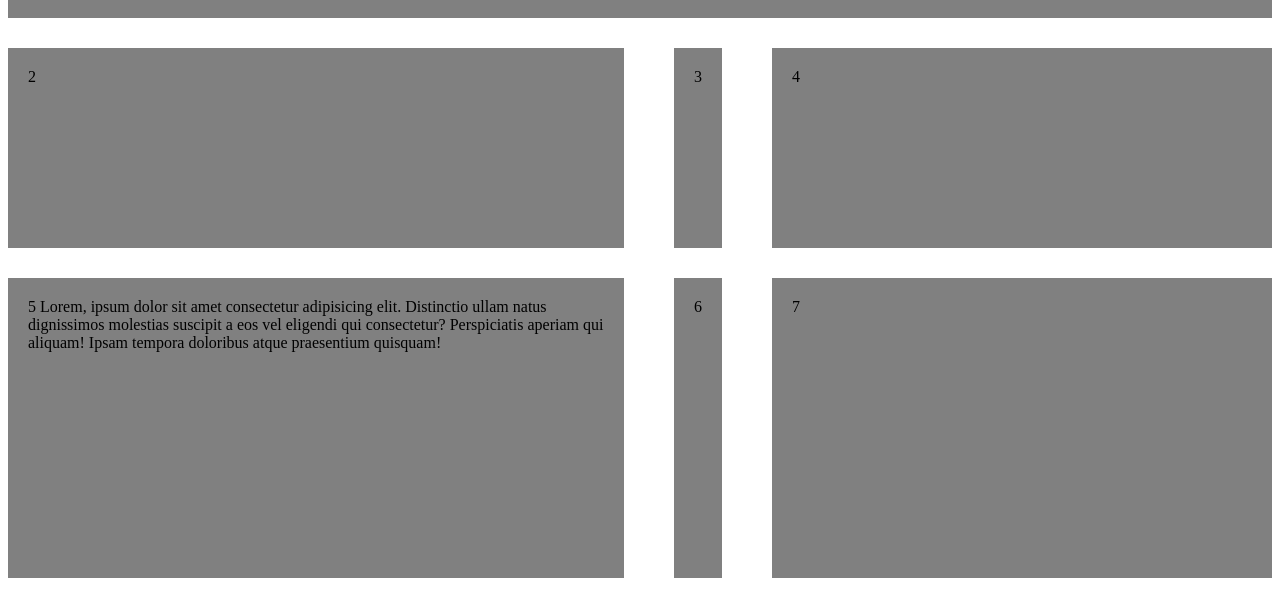
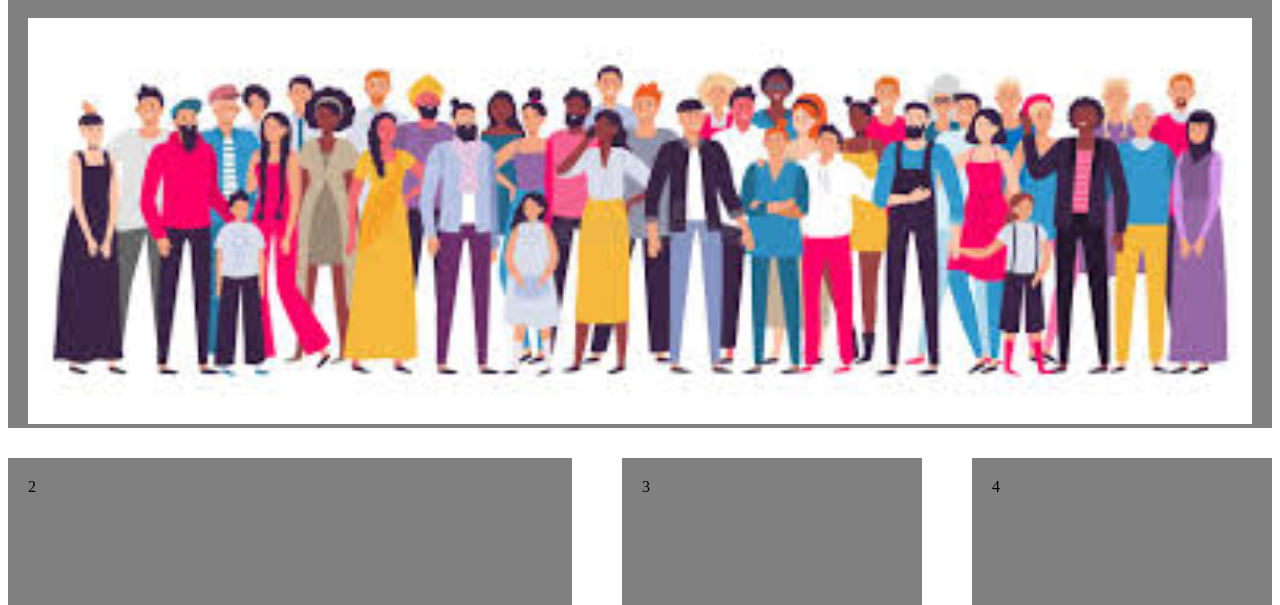
Before and after one commit to hustlekaba/class-3.26, a plain HTML site: page index.html in a window 1280 px wide. Shown: the part 148-753 px from the top of the page. Drawn offline with Linux system fonts and the light colour scheme.

Commit message:
my verion three and balise css grid

```diff
--- a/index.html
+++ b/index.html
@@ -12,7 +12,7 @@
     <div class="grid">
         <div class="one">
             <h1>1 Lorem ipsum dolor sit amet.</h1>
-
+            <img src="images/images.jpg" width="100%" alt="">
         </div>
         <div>2</div>
         <div>3</div>
--- a/style.css
+++ b/style.css
@@ -1,8 +1,8 @@
 .grid
 {
     display:grid;
-    grid-template-columns: auto auto 500px;
-    grid-template-rows: 100px 200px 300px 400px;
+    grid-template-columns: auto 300px 300px;
+    grid-template-rows: 510px 200px 300px 400px;
     gap: 30px 50px;
 
 }
```
Also changed, not shown: images/images.jpg (added).
